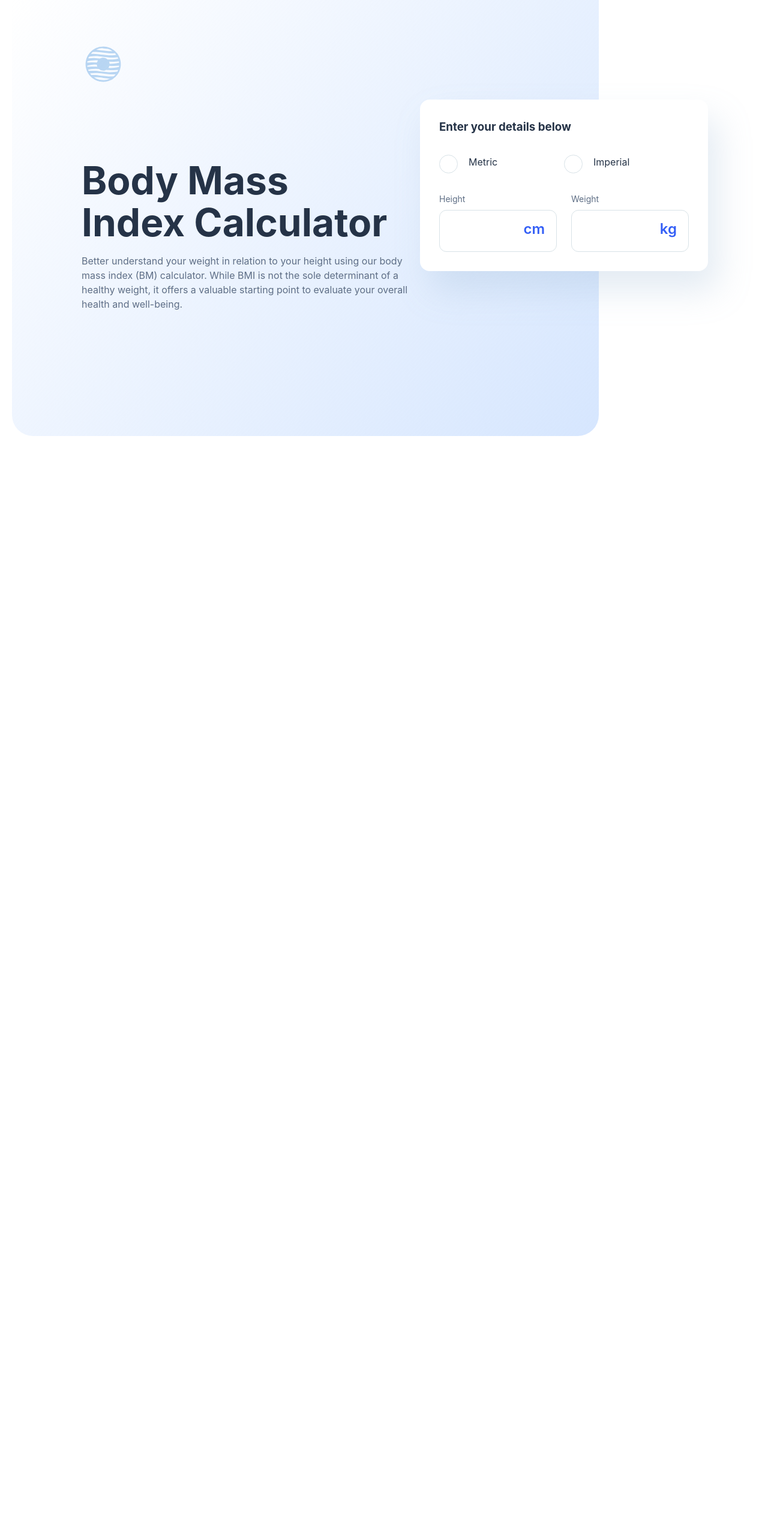
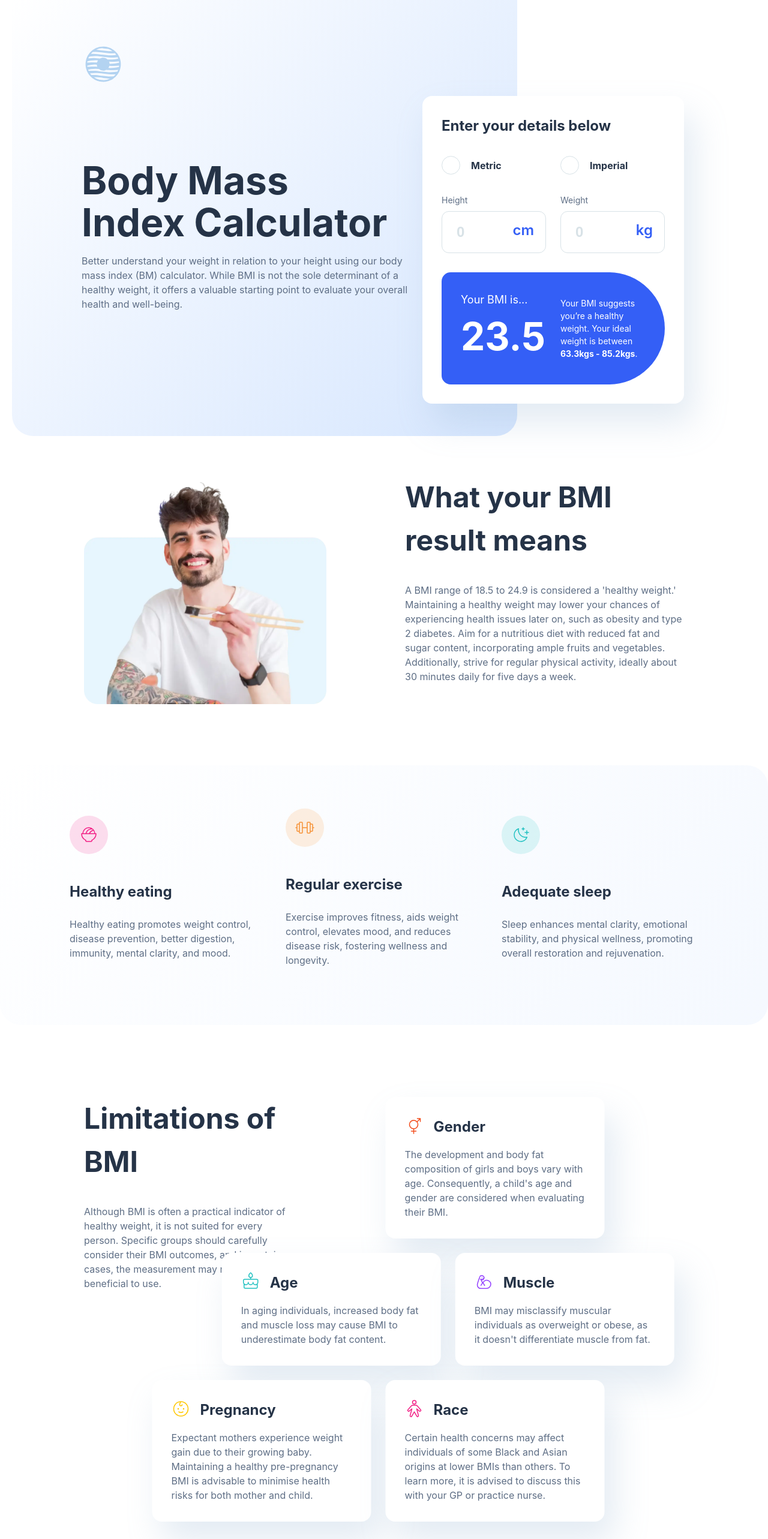
Before and after one commit to UtopicUnicorn995/FM-BMI-calculator, a React (Vite) app: page / in a window 1280 px wide. Shown: the top 2566 px of the page at 60% size. Before the commit the page ends 800 px from the top, so only its background shows below. Built offline with nearby package versions, Linux system fonts and the light colour scheme.

Commit message:
Added UI for other components

```diff
--- a/src/App.jsx
+++ b/src/App.jsx
@@ -1,5 +1,8 @@
 import Logo from '/assets/images/logo.svg'
 import Calculator from './components/Calculator.jsx'
+import YourResult from './components/YourResult.jsx'
+import Tips from './components/Tips.jsx'
+import Limitations from './components/Limitations.jsx'
 
 function App() {
 
@@ -25,6 +28,9 @@ function App() {
             </div>
             <Calculator/>
         </section>
+        <YourResult/>
+        <Tips/>
+        <Limitations/>
       </main>
     </>
   )
--- a/src/components/Calculator.jsx
+++ b/src/components/Calculator.jsx
@@ -1,5 +1,9 @@
+import { useRef } from "react"
+
 
 export default function Calculator(){
+    const radioBtn = useRef()
+
     return <div id="calculator">
                 <h3>
                     Enter your details below
@@ -16,14 +20,30 @@ export default function Calculator(){
                 </div>
                 <div className="input-group input-measurements">
                     <div className="input-pair" id="height" >
-                    <input type="number" name="height" />
+                        <input type="number" placeholder="0" name="height" />
                         <span>cm</span>
                         <label htmlFor="height">Height</label>
                     </div>
                     <div className="input-pair"  id="weight" >
-                    <input type="number" name="weight" id="weight" />
+                        <input type="number" placeholder="0" name="weight" id="weight" />
                         <span>kg</span>
                         <label htmlFor="weight">Weight</label>
+                    </div>
+                </div>
+                <div id="result">
+                    <div className="result-text">
+                        <p>
+                            Your BMI is...
+                        </p>
+                        <h2>
+                            23.5
+                        </h2>
+                    </div>
+
+                    <div className="result-description">
+                       <p>
+                         Your BMI suggests you’re a healthy weight. Your ideal weight is between <span>63.3kgs - 85.2kgs</span>.
+                       </p>
                     </div>
                 </div>
         </div>
--- /dev/null
+++ b/src/components/Limitations.jsx
@@ -0,0 +1,82 @@
+import genderIcon from "/assets/images/icon-gender.svg";
+import ageIcon from "/assets/images/icon-age.svg";
+import muscleIcon from "/assets/images/icon-muscle.svg";
+import pregnancyIcon from "/assets/images/icon-pregnancy.svg";
+import raceIcon from "/assets/images/icon-race.svg";
+
+export default function Limitations() {
+  return (
+    <section id="limitations">
+      <div className="limitations-text">
+        <h2>Limitations of BMI</h2>
+        <p>
+          Although BMI is often a practical indicator of healthy weight, it is
+          not suited for every person. Specific groups should carefully consider
+          their BMI outcomes, and in certain cases, the measurement may not be
+          beneficial to use.
+        </p>
+      </div>
+      <div className="limitations__card-container">
+        <div className="limitations__card-group">
+            <div className="limitations-card">
+            <div className="limitations__card-head">
+                <img src={genderIcon} alt="" />
+                <h3>Gender</h3>
+            </div>
+            <p>
+                The development and body fat composition of girls and boys vary with
+                age. Consequently, a child's age and gender are considered when
+                evaluating their BMI.
+            </p>
+            </div>
+            </div>
+        <div className="limitations__card-group">
+          <div className="limitations-card">
+            <div className="limitations__card-head">
+              <img src={ageIcon} alt="" />
+              <h3>Age</h3>
+            </div>
+            <p>
+              In aging individuals, increased body fat and muscle loss may cause
+              BMI to underestimate body fat content.
+            </p>
+          </div>
+          <div className="limitations-card">
+            <div className="limitations__card-head">
+              <img src={muscleIcon} alt="" />
+              <h3>Muscle</h3>
+            </div>
+            <p>
+              BMI may misclassify muscular individuals as overweight or obese,
+              as it doesn't differentiate muscle from fat.
+            </p>
+          </div>
+        </div>
+        <div className="limitations__card-group">
+          <div className="limitations-card">
+            <div className="limitations__card-head">
+              <img src={pregnancyIcon} alt="" />
+              <h3>Pregnancy</h3>
+            </div>
+            <p>
+              Expectant mothers experience weight gain due to their growing
+              baby. Maintaining a healthy pre-pregnancy BMI is advisable to
+              minimise health risks for both mother and child.
+            </p>
+          </div>
+          <div className="limitations-card">
+            <div className="limitations__card-head">
+              <img src={raceIcon} alt="" />
+              <h3>Race</h3>
+            </div>
+            <p>
+              Certain health concerns may affect individuals of some Black and
+              Asian origins at lower BMIs than others. To learn more, it is
+              advised to discuss this with your GP or practice nurse.
+            </p>
+          </div>
+        </div>
+      </div>
+    </section>
+  );
+}
--- /dev/null
+++ b/src/components/Tips.jsx
@@ -0,0 +1,30 @@
+import eatingIcon from "/assets/images/icon-eating.svg";
+import exerciseIcon from "/assets/images/icon-exercise.svg";
+import sleepIcon from "/assets/images/icon-sleep.svg";
+
+
+export default function Tips(){
+    return <section id="tips">
+        <div className="tips-card">
+           <img src={eatingIcon} alt="" className="tips-icon" />
+           <div className="tips-text">
+            <h3>Healthy eating</h3>
+            <p>Healthy eating promotes weight control, disease prevention, better digestion, immunity, mental clarity, and mood.</p>
+           </div>
+        </div>
+        <div className="tips-card">
+           <img src={exerciseIcon} alt="" className="tips-icon" />
+           <div className="tips-text">
+            <h3>Regular exercise</h3>
+            <p>Exercise improves fitness, aids weight control, elevates mood, and reduces disease risk, fostering wellness and longevity.</p>
+           </div>
+        </div>
+        <div className="tips-card">
+           <img src={sleepIcon} alt="" className="tips-icon" />
+           <div className="tips-text">
+            <h3>Adequate sleep</h3>
+            <p>Sleep enhances mental clarity, emotional stability, and physical wellness, promoting overall restoration and rejuvenation.</p>
+           </div>
+        </div>
+    </section>
+}
--- /dev/null
+++ b/src/components/YourResult.jsx
@@ -0,0 +1,22 @@
+import eatingMan from "../../public/assets/images/image-man-eating.webp";
+
+export default function YourResult() {
+  return (
+    <section id="yourResult">
+      <div className="yourResult__image">
+        <img src={eatingMan} alt="Man Eating image" />
+      </div>
+      <div className="yourResult__text">
+        <h2>What your BMI result means</h2>
+        <p>
+          A BMI range of 18.5 to 24.9 is considered a 'healthy weight.'
+          Maintaining a healthy weight may lower your chances of experiencing
+          health issues later on, such as obesity and type 2 diabetes. Aim for a
+          nutritious diet with reduced fat and sugar content, incorporating
+          ample fruits and vegetables. Additionally, strive for regular physical
+          activity, ideally about 30 minutes daily for five days a week.
+        </p>
+      </div>
+    </section>
+  );
+}
--- a/src/index.css
+++ b/src/index.css
@@ -44,8 +44,14 @@ h1 {
   margin: 0;
 }
 
+h2{
+  margin: 0;
+  font-size: 48px;
+}
+
 h3{
   margin: 0;
+  font-size: 24px;
 }
 
 p{
@@ -93,6 +99,21 @@ header{
   position: fixed;
   top: 75px;
   left: 140px;
+  z-index: 999;
+}
+
+#root main{
+  display: flex;
+  flex-direction: column;
+  padding-bottom: 120px;
+}
+
+img{
+  width: 100%;
+}
+
+section{
+  padding: 0 140px;
 }
 
 
@@ -100,14 +121,16 @@ section#keyvisual{
   position: relative;
   display: flex;
   flex-direction: row-reverse;
+  height: 727px;
+  margin-bottom: 65px;
 }
 
 #keyvisual #keyvisualBox-bg{
   position: absolute;
   left: 20px;
-  height: 727px;
-  width: 978px;
-  background: linear-gradient(132deg, rgba(214,230,254, 0) 0%, rgba(214,230,254,1) 100%);
+  height: 100%;
+  width: calc(100% - 438px);
+  background: linear-gradient(132deg, rgba(214, 230, 254, 0) 0%, rgba(214, 230, 254, 1) 100%);
   border-radius: 0 0 35px 35px;
   padding: 266px 0 0 116px;
 }
@@ -120,15 +143,18 @@ section#keyvisual{
 }
 
 #calculator{
-  position: absolute;
+  /* position: absolute; */
   max-width: 564px;
   background-color: var(--pure-white);
   padding: 32px;
   border-radius: 16px;
   z-index: 2;
-  top: 166px;
-  left: 700px;
-  width: 480px;
+  margin-left: 564px;
+  margin-top: 160px;
+  height: fit-content;
+  /* top: 166px;
+  left: 700px; */
+  /* width: 480px; */
   display: flex;
   flex-direction: column;
   row-gap: 32px;
@@ -150,8 +176,18 @@ section#keyvisual{
   column-gap: 18px;
 }
 
+.input-radio .input-pair{
+  align-items: center;
+}
+
+.input-radio .input-pair input, .input-radio .input-pair label{
+  cursor: pointer;
+  font-weight: bold;
+}
+
 .input-radio{
   color: var(--gunmetal);
+  column-gap: 24px;
 }
 
 .input-radio input{
@@ -193,7 +229,13 @@ section#keyvisual{
   width: 100%;
   color: var(--gunmetal);
   font-size: 24px;
-  font-weight: 600;
+  font-weight: bold;
+  -webkit-appearance: none;
+  -moz-appearance: none;
+}
+
+.input-group.input-group.input-measurements input::placeholder{
+  color: var(--borders);
 }
 
 .input-group.input-group.input-measurements input:focus {
@@ -224,3 +266,172 @@ section#keyvisual{
   bottom: 20px;
   right: 20px;
 }
+
+/* RESULT */
+
+#calculator #result{
+  padding: 32px;
+  color: var(--pure-white);
+  background-color: var(--blue);
+  display: flex;
+  column-gap: 24px;
+  border-radius: 16px 99px 99px 16px;
+}
+
+#calculator #result p{
+  color: var(--pure-white);
+  margin: 0;
+}
+
+#calculator #result .result-text p{
+  font-size: 18px;
+}
+
+#calculator #result .result-text h2{
+  font-size: 64px;
+}
+
+#calculator #result .result-description{
+  display: flex;
+  align-items: center;
+  justify-content: center;
+}
+
+#calculator #result .result-description p {
+  font-size: 14px;
+  font-weight: normal;
+}
+
+#calculator #result .result-description p span{
+  font-weight: bold;
+}
+
+#calculator #result .result-text, #calculator #result .result-description{
+  width: 100%;
+}
+
+#yourResult{
+  display: flex;
+  column-gap: 131px;
+  align-items: flex-end;
+  justify-content: center;
+  margin-bottom: 96px;
+}
+
+.yourResult__image img{
+  max-width: 750px;
+}
+
+#yourResult .yourResult__text{
+  max-width: 465px;
+}
+
+#yourResult .yourResult__text h2{
+  color: var(--gunmetal);
+}
+
+#yourResult .yourResult__text p{
+  margin: 35px 0 40px;
+}
+
+#tips{
+  display: flex;
+  justify-content: center;
+  align-items: center;
+  column-gap: 32px;
+  margin: 0 auto;
+  padding: 72px 116px 96px;
+  border-radius: 35px;
+  background: linear-gradient(132deg, rgba(214, 230, 254, 0) 0%, rgba(214,230,254, 0.25) 100%);
+  margin-bottom: 120px;
+}
+
+.tips-card{
+  display: flex;
+  flex-direction: column;
+  row-gap: 45px;
+  width: 100%;
+  max-width: 365px;
+}
+
+.tips-icon{
+  width: 64px;
+  height: 64px;
+}
+
+.tips-card h3{
+  color: var(--gunmetal);
+}
+
+.tips-text p{
+  margin: 24px 0 0;
+}
+
+#limitations{
+  position: relative;
+  display: flex;
+  justify-content: center;
+}
+
+
+.limitations-text{
+  color: var(--gunmetal);
+  max-width: 564px;
+}
+
+.limitations-text p{
+  margin: 35px 0 0;
+}
+
+.limitations__card-container{
+  position: relative;
+  left: 100px;
+  margin-left: -100px;
+  display: flex;
+  flex-direction: column;
+  row-gap: 24px;
+}
+
+.limitations-card{
+  width: 365px;
+  background-color: var(--pure-white);
+  box-shadow: 16px 32px 56px  0 rgba(143, 174, 207, 0.25);
+  padding: 32px;
+  border-radius: 16px;
+}
+
+.limitations-card .limitations__card-head{
+  display: flex;
+  column-gap: 16px;
+}
+
+.limitations-card .limitations__card-head img{
+  width: 32px;
+  height: 32px;
+}
+
+.limitations-card h3{
+  color: var(--gunmetal);
+}
+
+.limitations-card p{
+  margin: 16px 0 0;
+}
+
+.limitations__card-group{
+  display: flex;
+  column-gap: 24px;
+}
+
+.limitations__card-group:first-child{
+  flex-direction: row-reverse;
+  transform: translateX(calc(-465px/2));
+}
+
+.limitations__card-group:nth-child(2){
+  transform: translateX(calc(-465px/4));
+}
+
+.limitations__card-group:last-child{
+  transform: translateX(calc(-465px/2));
+}
```
Lines whose indentation alone changed are shown as unchanged.
